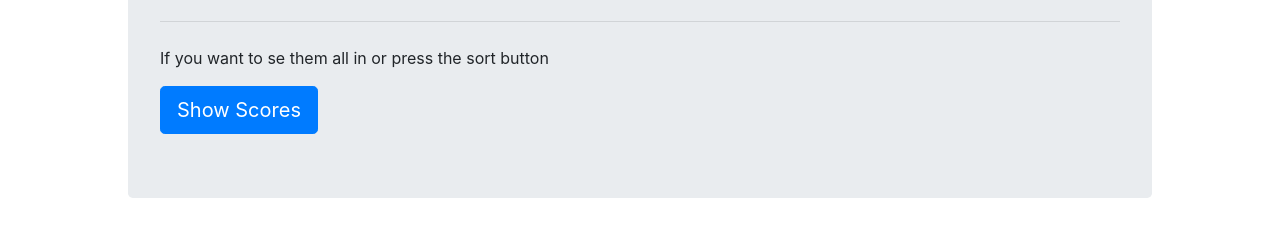
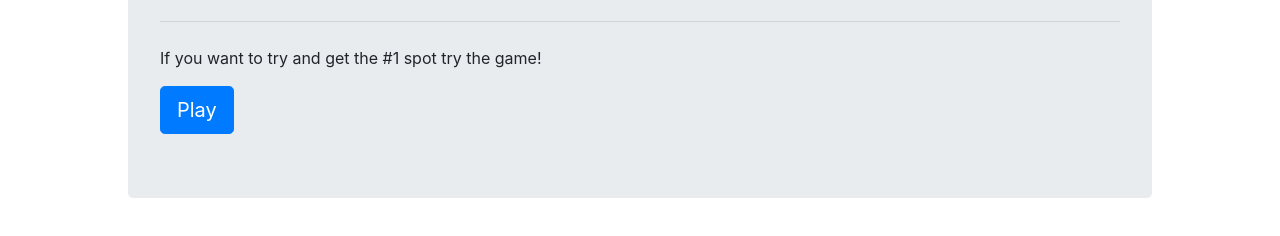
Before and after one commit to BrandonVA/Code-Quiz, a plain HTML site: page high-scores.html in a window 1280 px wide. Shown: the part 276-512 px from the top of the page. Drawn offline with nearby package versions, Linux system fonts and the light colour scheme.

Commit message:
changed button to a link and changed p text

```diff
--- a/high-scores.html
+++ b/high-scores.html
@@ -16,8 +16,8 @@
         <h1 class="display-4">High Scores</h1>
         <p class="lead">This is a list of all the scores.</p>
         <hr class="my-4">
-        <p>If you want to se them all in or press the sort button</p>
-        <button class="btn btn-primary btn-lg" id="show-scores">Show Scores</button>
+        <p>If you want to try and get the #1 spot try the game!</p>
+        <a class="btn btn-primary btn-lg" href="index.html">Play</a>
       </div>
       <div class="row" id="show-highscore">
         <div class="col-sm-4"></div>
```
